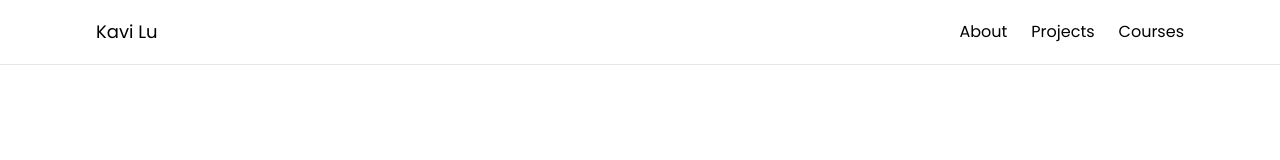
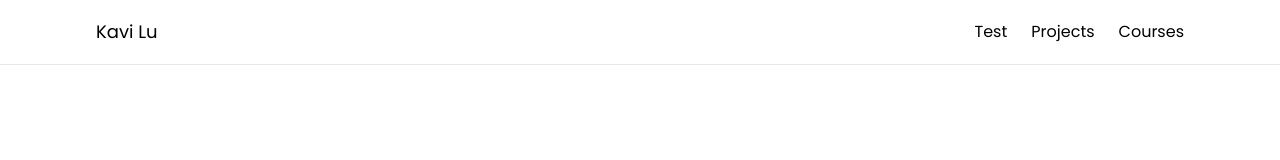
Before and after one commit to Kavi-1/portfolio-kavi, a Next.js app: page / in a window 1280 px wide. Shown: the top 160 px of the page. Built offline with nearby package versions, Linux system fonts and the light colour scheme.

Commit message:
test again

```diff
--- a/app/components/nav.tsx
+++ b/app/components/nav.tsx
@@ -21,7 +21,7 @@ export default function Nav() {
                 </div>
 
                 <div className="hidden md:flex gap-6 text-base text-black dark:text-white font-medium">
-                    <Link href="/#about">About</Link>
+                    <Link href="/#about">Test</Link>
                     <Link href="/#projects">Projects</Link>
                     <Link href="/#courses">Courses</Link>
                 </div>
```
